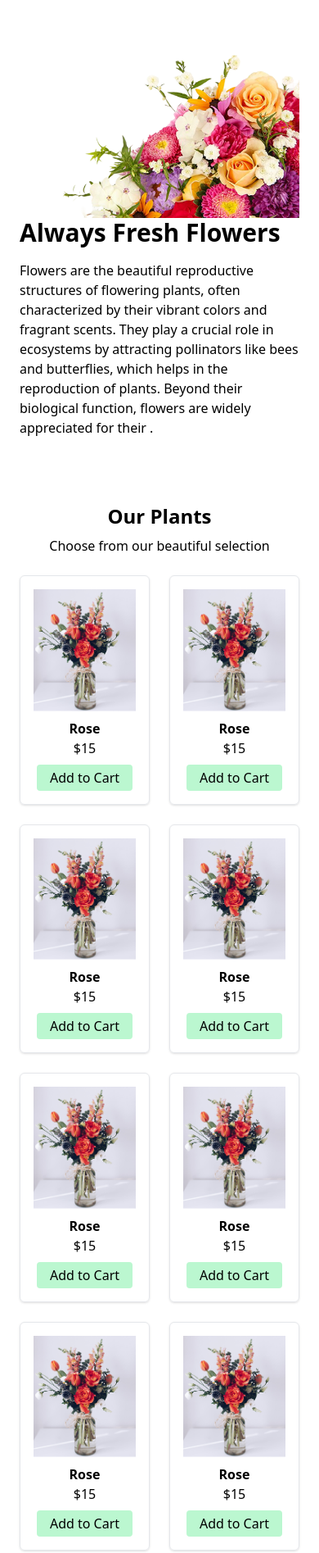
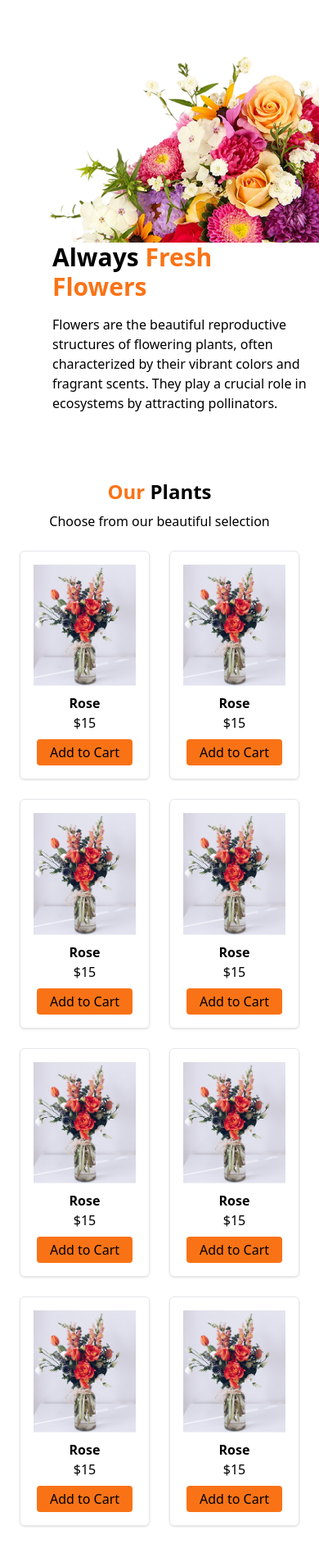
Before and after one commit to Rajushorif/Responsive-Flowers-Website, a plain HTML site: page index.html in a window 390 px wide. Shown: the part 102-1997 px from the top of the page at 82% size. Drawn offline with nearby package versions, Linux system fonts and the light colour scheme.

Commit message:
trying to place everything accurately

```diff
--- a/index.html
+++ b/index.html
@@ -23,26 +23,25 @@
 
     <!-- Banner Section -->
     <section
-      class="flex flex-col-reverse md:flex-row items-center px-6 py-10 bg-white"
+      class="flex flex-col-reverse md:flex-row flex items-center  px-0 py-10 bg-white"
     >
-      <div class="md:w-1/2 space-y-4">
-        <h1 class="text-3xl font-bold">Always Fresh Flowers</h1>
+      <div class="md:w-1/2 space-y-4 space-x-16 ">
+        <h1 class="pl-16  text-3xl font-bold ">Always <span class="text-orange-500">Fresh <br> Flowers</span> </h1>
         <p>
           Flowers are the beautiful reproductive structures of flowering plants,
           often characterized by their vibrant colors and fragrant scents. They
-          play a crucial role in ecosystems by attracting pollinators like bees
-          and butterflies, which helps in the reproduction of plants. Beyond
-          their biological function, flowers are widely appreciated for their .
+          play a crucial role in ecosystems by attracting pollinators.
         </p>
       </div>
-      <div class="md:w-1/2">
-        <img src="assets/hero-flower.png" alt="Banner" />
+      <div class="md:w-1/2 ">
+        <img src="assets/hero-flower.png" alt="Banner"
+        class="w-full h-full object-cover" />
       </div>
     </section>
 
     <!-- Plants Section -->
-    <section class="text-center py-10 px-6">
-      <h2 class="text-2xl font-bold mb-2">Our Plants</h2>
+    <section class="text-center py-10 px-6 ">
+      <h2 class="text-2xl font-bold mb-2"> <span class="text-orange-500">Our</span> Plants</h2>
       <p class="mb-6">Choose from our beautiful selection</p>
       <div class="grid grid-cols-2 md:grid-cols-4 gap-6">
         <!-- Repeat  card 8 times -->
@@ -52,7 +51,7 @@
           <p>$15</p>
           <button
             onclick="alert('Flower Added to Cart')"
-            class="mt-2 bg-green-200 px-4 py-1 rounded"
+            class="mt-2 bg-orange-500 px-4 py-1 rounded"
           >
             Add to Cart
           </button>
@@ -63,7 +62,7 @@
           <p>$15</p>
           <button
             onclick="alert('Flower Added to Cart')"
-            class="mt-2 bg-green-200 px-4 py-1 rounded"
+            class="mt-2 bg-orange-500 px-4 py-1 rounded"
           >
             Add to Cart
           </button>
@@ -74,7 +73,7 @@
           <p>$15</p>
           <button
             onclick="alert('Flower Added to Cart')"
-            class="mt-2 bg-green-200 px-4 py-1 rounded"
+            class="mt-2 bg-orange-500 px-4 py-1 rounded"
           >
             Add to Cart
           </button>
@@ -85,7 +84,7 @@
           <p>$15</p>
           <button
             onclick="alert('Flower Added to Cart')"
-            class="mt-2 bg-green-200 px-4 py-1 rounded"
+            class="mt-2 bg-orange-500 px-4 py-1 rounded"
           >
             Add to Cart
           </button>
@@ -96,7 +95,7 @@
           <p>$15</p>
           <button
             onclick="alert('Flower Added to Cart')"
-            class="mt-2 bg-green-200 px-4 py-1 rounded"
+            class="mt-2 bg-orange-500 px-4 py-1 rounded"
           >
             Add to Cart
           </button>
@@ -107,7 +106,7 @@
           <p>$15</p>
           <button
             onclick="alert('Flower Added to Cart')"
-            class="mt-2 bg-green-200 px-4 py-1 rounded"
+            class="mt-2 bg-orange-500 px-4 py-1 rounded"
           >
             Add to Cart
           </button>
@@ -118,7 +117,7 @@
           <p>$15</p>
           <button
             onclick="alert('Flower Added to Cart')"
-            class="mt-2 bg-green-200 px-4 py-1 rounded"
+            class="mt-2 bg-orange-500 px-4 py-1 rounded"
           >
             Add to Cart
           </button>
@@ -129,7 +128,7 @@
           <p>$15</p>
           <button
             onclick="alert('Flower Added to Cart')"
-            class="mt-2 bg-green-200 px-4 py-1 rounded"
+            class="mt-2 bg-orange-500 px-4 py-1 rounded"
           >
             Add to Cart
           </button>
@@ -141,11 +140,15 @@
     <section
       class="flex flex-col md:flex-row items-center px-6 py-10 bg-blue-50"
     >
+
+
+
+
       <div class="md:w-1/2">
         <div class="relative ">
           <img src="assets/flower-store.png" alt="Plant Lover" />
-          <span class="absolute -top-16 -right-16 hidden md:block">
-            <img src="assets/trusted-badge.png" alt="trusted-badge" class="w-80 h-80 animate-spin" />
+          <span class="absolute -top-20 right-2 hidden md:block">
+            <img src="assets/trusted-badge.png" alt="trusted-badge" class="w-60 h-60 animate-spin" />
           </span>
         </div>
       </div>
```
